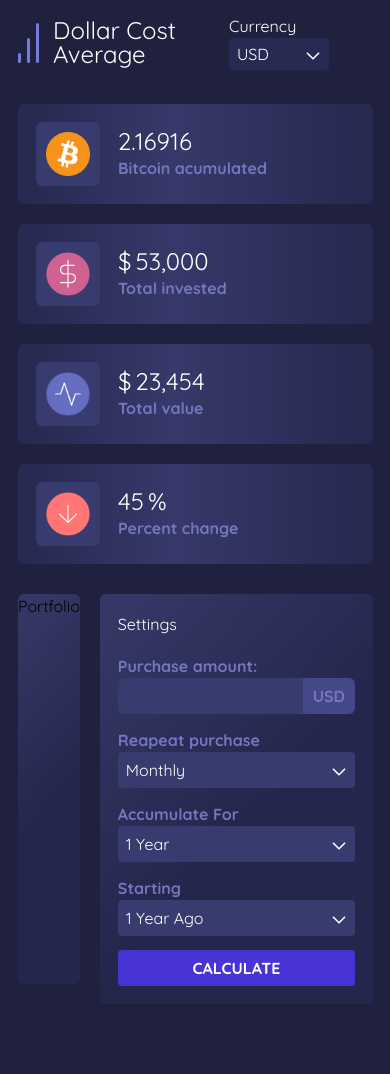
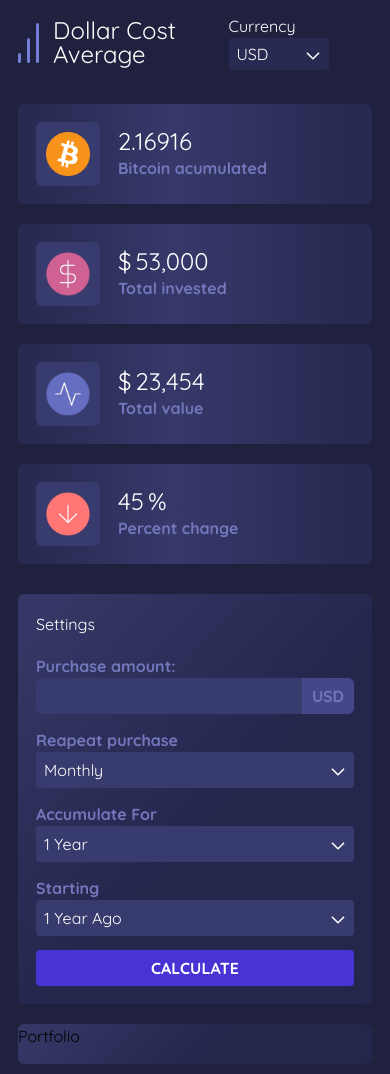
Before and after one commit to krasenDimitrov90/dca-calculator, a React (Create React App) app in the folder front-end/: page / in a window 390 px wide. Before the commit the page ends 1014 px from the top, so only its background shows below. Built offline with nearby package versions, Linux system fonts and the light colour scheme.

Commit message:
[FE] making the portfolio and setings components responsive

```diff
--- a/front-end/src/pages/Calculator/Calculator.js
+++ b/front-end/src/pages/Calculator/Calculator.js
@@ -9,7 +9,7 @@ export const Calculator = React.memo(() => {
 
             <div className='flex flex-col'>
                 <Statistics />
-                <div className='flex my-app-sm'>
+                <div className='flex flex-col-reverse desktop:flex-row my-app-sm'>
                     <div className='portfolio-left-section-wrapper custom-gradient-secondary'>
                         <PortfolioChart />
                     </div>
--- a/front-end/src/pages/Calculator/Calculator.styles.css
+++ b/front-end/src/pages/Calculator/Calculator.styles.css
@@ -3,7 +3,7 @@
 }
 
 .portfolio-left-section-wrapper {
-    @apply flex bg-app-purple rounded-app-s mr-app-sm h-[390px];
+    @apply flex bg-app-purple rounded-app-s desktop:mr-app-sm mt-app-sm desktop:mt-0 ;
     flex-grow: 3;
     flex-shrink: 3;
 
@@ -12,7 +12,7 @@
 }
 
 .portfolio-right-section-wrapper {
-    @apply flex flex-col rounded-lg ml-app-sm;
+    @apply flex flex-col rounded-lg desktop:ml-app-sm mb-app-sm desktop:mb-0;
     flex-grow: 1;
     flex-shrink: 1;
     flex-basis: 0;
```
